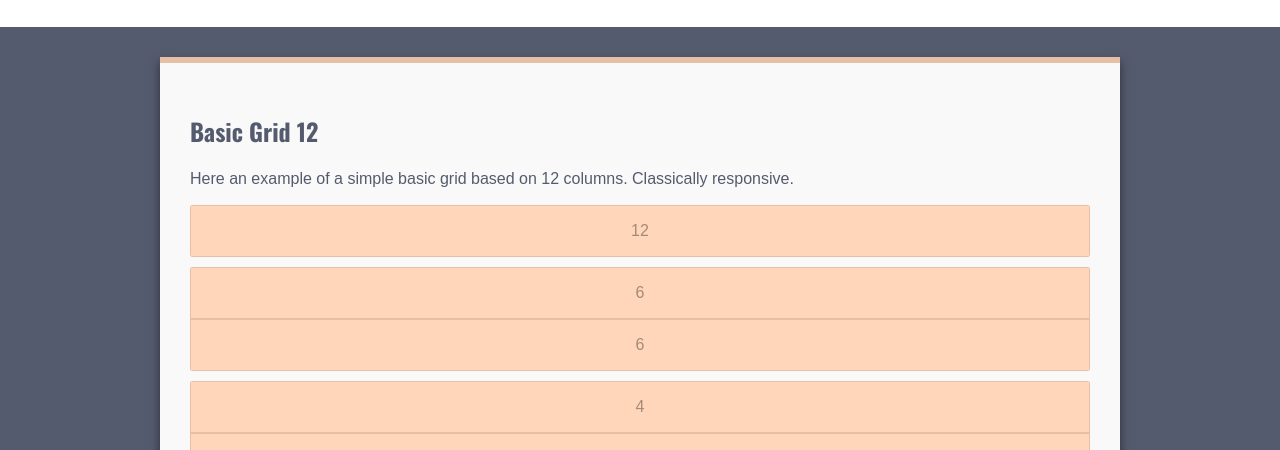
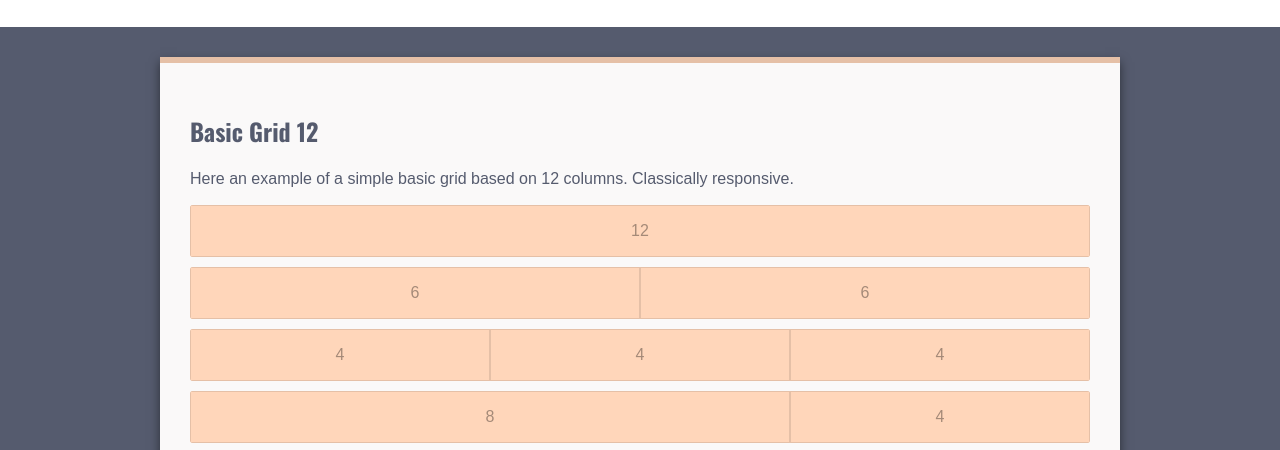
Before and after one commit to davzb/FlecsBox.css, a plain HTML site: page index.html in a window 1280 px wide. Shown: the part 303-753 px from the top of the page. Drawn offline with nearby package versions, Linux system fonts and the light colour scheme; the site is published under a folder, as on GitHub Pages, so addresses that start at the root find nothing; a web font is replaced by a local one.

Commit message:
Merge with master

```diff
--- a/index.html
+++ b/index.html
@@ -5,7 +5,7 @@
 	<title>Document</title>
 	<link href='http://fonts.googleapis.com/css?family=Oswald:400,700' rel='stylesheet' type='text/css'>
 	<link href='http://fonts.googleapis.com/css?family=Droid+Sans' rel='stylesheet' type='text/css'>
-	<link rel="stylesheet" href="/lib/FlecsBox.css">
+	<link rel="stylesheet" href="lib/FlecsBox.css">
 	<link rel="stylesheet" href="main.css">
 </head>
 <body>
```
